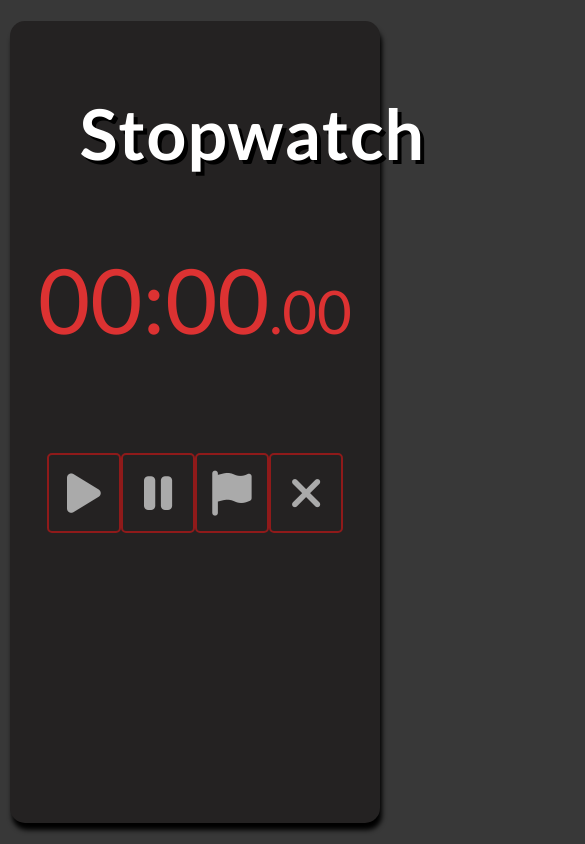
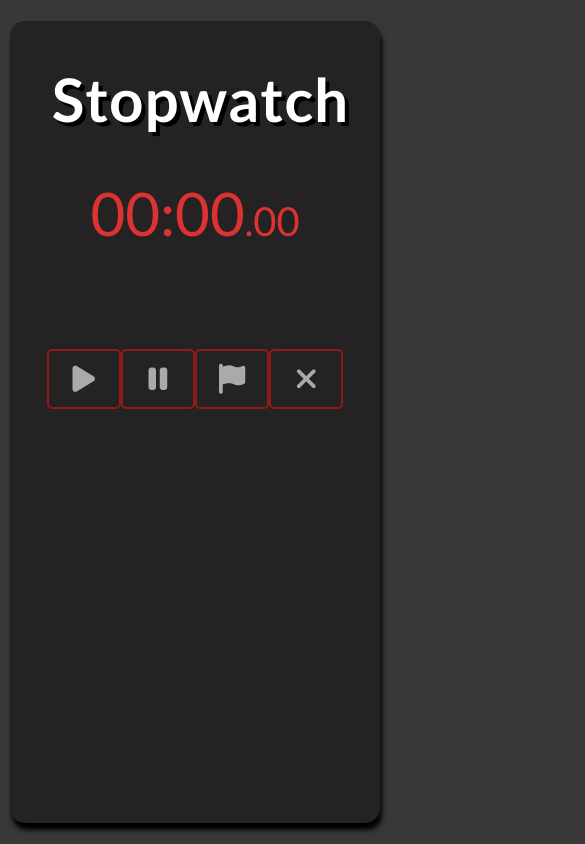
Before and after one commit to spajki131/stopwatch, a plain HTML site: page index.html in a window 390 px wide. Shown: the top 844 px of the page, 585 px wide, since content can reach past the window. Drawn offline with Linux system fonts and the light colour scheme.

Commit message:
update style.css
add @media for desktop

```diff
--- a/style.css
+++ b/style.css
@@ -20,7 +20,7 @@ div.wrapper {
 
 h1.name {
   text-align: center;
-  padding: 70px;
+  padding: 5vh;
   font-size: 70px;
   color: white;
   text-shadow: 4px 4px 0px black;
@@ -70,7 +70,6 @@ nav.menu div:hover {
 }
 
 section.rounds {
-  width: 800px;
   margin: 50px auto 0 auto;
   padding: 0 40px 40px 40px;
 }
@@ -90,3 +89,49 @@ section.rounds ul li {
 section.rounds ul li:nth-child(even) {
   color: rgb(220, 50, 50);
 }
+
+@media (max-width: 1366px) {
+  h1.name {
+    font-size: 60px;
+  }
+
+  p.time {
+    font-size: 60px;
+  }
+
+  p.time span {
+    font-size: 40px;
+  }
+
+  nav.menu div {
+    width: 160px;
+    height: 70px;
+  }
+
+  nav.menu div i {
+    font-size: 35px;
+  }
+
+  section.rounds ul {
+    font-size: 30px;
+  }
+
+  section.rounds ul li {
+    padding: 5px;
+  }
+}
+
+@media (max-width: 1024px) {
+  nav.menu div {
+    width: 140px;
+    height: 60px;
+  }
+
+  nav.menu div i {
+    font-size: 30px;
+  }
+
+  section.rounds ul {
+    font-size: 27px;
+  }
+}
```
